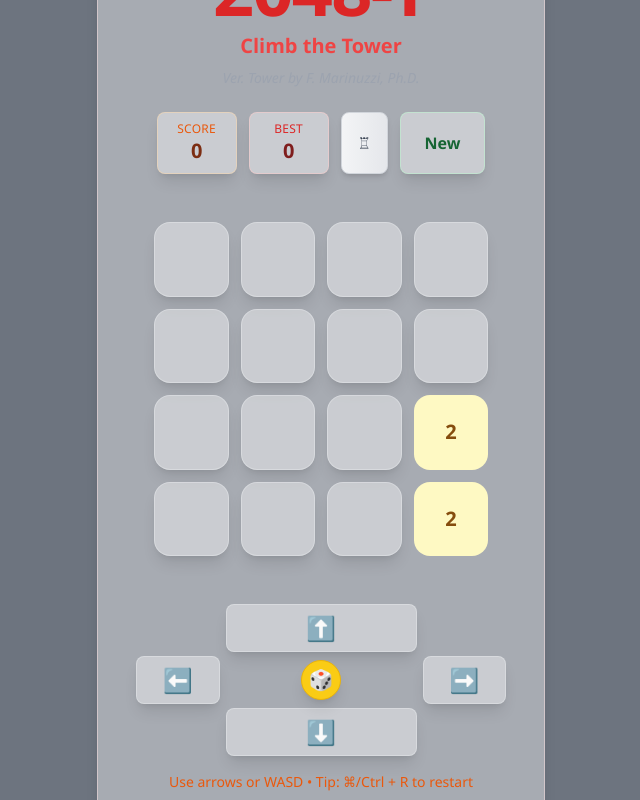
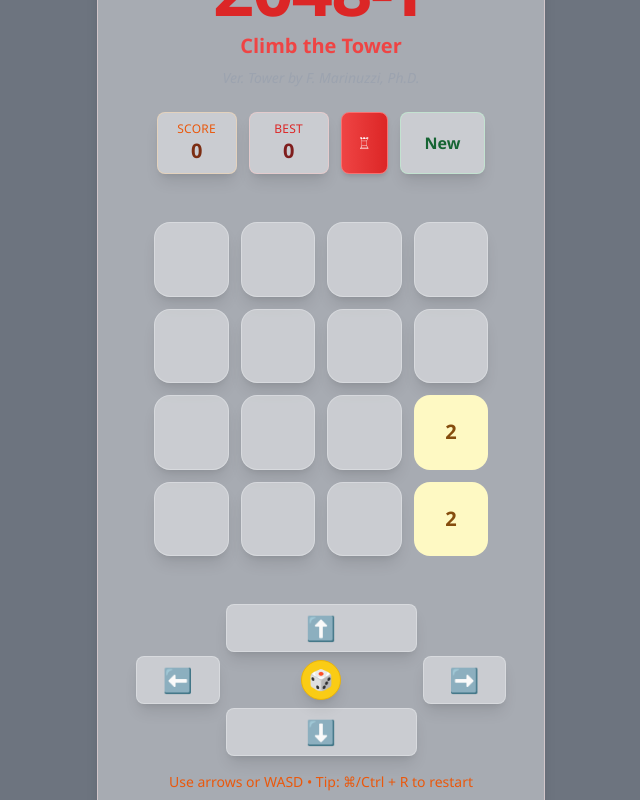
Before and after one commit to Marinuzzi/2048-TOWER, a React (Vite) app: page / in a window 1280 px wide. Shown: the whole page, without its empty margins (319-959 px from the left). Built offline with nearby package versions, Linux system fonts and the light colour scheme.

Commit message:
UI update: Changed tower button color to red gradient

```diff
--- a/src/app/Game.tsx
+++ b/src/app/Game.tsx
@@ -424,7 +424,7 @@ const Game: React.FC<GameProps> = ({ onTileMerged, onGameOver }) => {
                         }, 100);
                       }
                     }}
-                    className="bg-gradient-to-r from-gray-100 to-gray-200 hover:from-gray-200 hover:to-gray-300 text-gray-700 p-4 rounded-lg shadow-md transition-all duration-200 font-bold border border-gray-300"
+                    className="bg-gradient-to-r from-red-500 to-red-600 hover:from-red-600 hover:to-red-700 text-white p-4 rounded-lg shadow-md transition-all duration-200 font-bold border border-red-400"
                     title="View Tower"
                     style={{ aspectRatio: '1' }}
                   >
```
